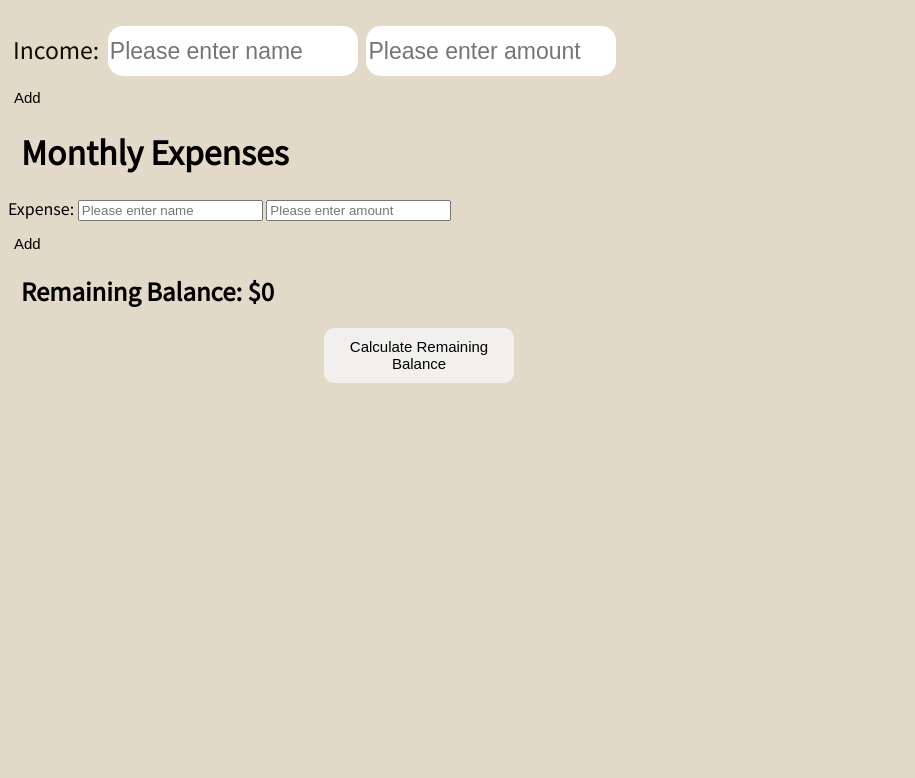
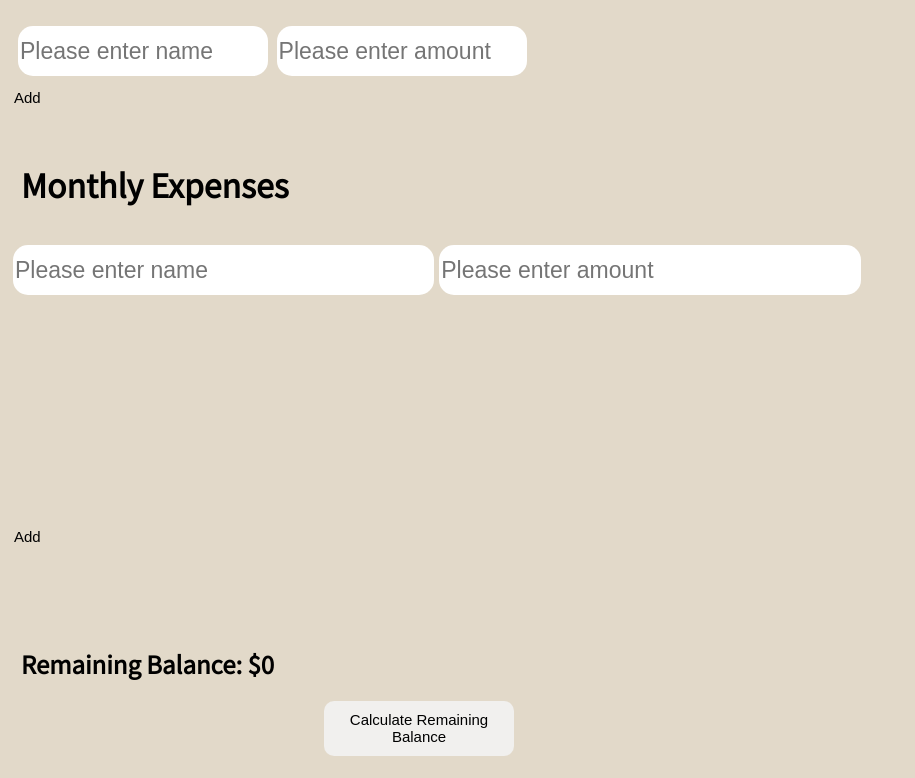
Before and after one commit to sburtenshaw93/capstone-python-project, a Flask app: page /budget in a window 1280 px wide. Shown: the part 22-800 px from the top of the page, without its empty margins (0-915 px from the left). Run offline with Flask 3, Linux system fonts and the light colour scheme; data that the repository does not hold is empty.

Commit message:
fixed bugs with the history to get the notes showing blank, and temporary fixed the budget page.

```diff
--- a/static/budget-page.css
+++ b/static/budget-page.css
@@ -8,6 +8,11 @@ input[type="number"]::-webkit-outer-spin-button {
   -webkit-appearance: none;
   margin: 0;
 }
+
+#expense-fields {
+    height: 45%;
+}
+
 .income_input {
     border-radius: 15px;
     height: 50px;
@@ -31,6 +36,20 @@ button:hover {
 }
 
 .expense_input {
+    border-radius: 15px;
+    height: 50px;
+    width: 200px;
+    font-size: 23px;
+    color: rgb(23, 20, 6);
+    border-style: hidden;
+    margin-top: 17px;
+    margin-left: 5px;
+    float: left;
+    width: 33.33%;
+
+}
+
+.new_expense_input {
     border-radius: 15px;
     height: 50px;
     width: 200px;
@@ -71,4 +90,8 @@ button:hover {
 
 .budget_text {
     margin-left: 13px;
+    margin-top: 54px;
 }
+#remaining_balance {
+    margin-top: 100px;
+}
--- a/static/index.js
+++ b/static/index.js
@@ -5,22 +5,19 @@ function deleteBudget(event) {
 }
 function addIncomeField() {
     const incomeFields = document.getElementById('income-fields');
-    const newLabel = document.createElement('label');
-    newLabel.innerHTML = 'Income:';
-    incomeFields.appendChild(newLabel)
     const newTextInput = document.createElement('input');
     newTextInput.type = 'text';
     newTextInput.name = 'new_user_input';
-    newTextInput.className = 'user_input';
+    newTextInput.className = 'income_input';
     incomeFields.appendChild(newTextInput)
     const newInput = document.createElement('input');
     newInput.type = 'number';
     newInput.name = 'new-income';
-    newInput.className = 'income-input';
+    newInput.className = 'income_input';
     incomeFields.appendChild(newInput);
     const incomeDeleteButton = document.createElement('button');
     incomeDeleteButton.name = 'income-delete-button';
-    incomeDeleteButton.className = 'delete-button';
+    incomeDeleteButton.className = 'income_button';
     incomeDeleteButton.innerHTML = "Delete"
     incomeDeleteButton.onclick=deleteIncome
     incomeFields.appendChild(incomeDeleteButton);
@@ -29,17 +26,17 @@ function addIncomeField() {
 function addExpenseField(event) {
     const expenseFields = document.getElementById('expense-fields');
     const newLabel = document.createElement('label');
-    newLabel.innerHTML = 'Expense:';
+    newLabel.innerHTML;
     expenseFields.appendChild(newLabel)
     const newExpenseTextInput = document.createElement('input');
     newExpenseTextInput.type = 'text';
     newExpenseTextInput.name = 'new_expense_user_input';
-    newExpenseTextInput.className = 'expense_user_input';
+    newExpenseTextInput.className = 'expense_input';
     expenseFields.appendChild(newExpenseTextInput)
     const newInput = document.createElement('input');
     newInput.type = 'number';
     newInput.name = 'new-expense';
-    newInput.className = 'expense-input';
+    newInput.className = 'expense_input';
     expenseFields.appendChild(newInput);
     const expenseDeleteButton = document.createElement('button');
     expenseDeleteButton.name = 'expense-delete-button';
--- a/templates/account_history.html
+++ b/templates/account_history.html
@@ -15,7 +15,7 @@
             <input class="account_information_input" type="number" name="account_number" placeholder="Plase enter account number"/>
             <input class="account_information_input" type="number" name="account_phone_number" placeholder="Enter phone number (Optional)"/>
             <input class="account_information_input" type="text" name="account_address" placeholder="Enter address (Optional)"/>
-            <textarea class="account_information_notes" type="text" name="account_notes" placeholder="Enter notes"/>
+            <textarea class="account_information_notes" name="account_notes" placeholder="Enter notes"></textarea>
             <button class="account_information_button" type="submit" name="submit_button_account_information">Save</button>
         </form>
         {% else %}
@@ -24,7 +24,7 @@
             <input class="account_information_input" type="number" name="account_number" value="{{ history_list.account_number }}" placeholder="Plase enter account number"/>
             <input class="account_information_input" type="number" name="account_phone_number" value="{{ history_list.phone_number|default('') }}" placeholder="Enter phone number (Optional)"/>
             <input class="account_information_input" type="text" name="account_address" value="{{ history_list.address|default('') }}" placeholder="Enter address (Optional)"/>
-            <textarea class="account_information_notes" type="text" name="account_notes" value="{{ history_list.notes|default('') }}" placeholder="Enter notes"></textarea>
+            <textarea class="account_information_notes" name="account_notes" placeholder="Enter notes">{{ history_list.notes|default('') }}</textarea>
             <button class="account_information_button" type="submit" name="submit_button_account_information">Save</button>
         </form>
         {% endif %}
--- a/templates/budget-page.html
+++ b/templates/budget-page.html
@@ -20,7 +20,7 @@
                 {% if budget_list | length > 0 %}
                    {% for budget in budget_list %}
                         {% if budget.type == "income" %}
-                            <h1 class="budget_text">Income</h1>
+                        <h1 class="budget_text">Income</h1>
                             <label class="income_input" for="income-loop"></label>
                             <input class="income_input" type="text" name="user_input_{{ loop.index }}" value="{{ budget.user_income_input or '' }}" placeholder="Please enter name">
                             <input class="income_input" type="number" name="income_{{ loop.index }}" class="income-input" value="{{ budget.income or '' }}" placeholder="Please enter amount">
@@ -28,7 +28,7 @@
                         {% endif %}
                    {% endfor %}
                 {% else %}
-                    <label class="income_input" for="income"> Income:</label>
+                    <label class="income_input" for="income"></label>
                     <input class="income_input" type="text" name="new_user_input" value="{{ user_input or '' }}" placeholder="Please enter name">
                     <input class="income_input" type="number" name="new-income" class="income-input" value="{{ income or '' }}" placeholder="Please enter amount">
                 {% endif %}
@@ -51,15 +51,13 @@
                         {% endif %}
                     {% endfor %}
                 {% else %}
-                    <label for="expense">Expense:</label>
-                    <input type="text" name="new_expense_user_input" value="{{ user_expense_input or '' }}" placeholder="Please enter name">
-                    <input type="number" name="new-expense" class="expense-input" value="{{ expense or '' }}" placeholder="Please enter amount">
+                    <label for="expense"></label>
+                    <input class="new_expense_input" type="text" name="new_expense_user_input" value="{{ user_expense_input or '' }}" placeholder="Please enter name">
+                    <input class="new_expense_input" type="number" name="new-expense" class="expense-input" value="{{ expense or '' }}" placeholder="Please enter amount">
 
                 {% endif %}
             </div>
-            <div id="user_input_expenses">
-                <button class="expense_button" type="button" onclick="addExpenseField()">Add</button>
-            </div>
+            <button class="expense_button" type="button" onclick="addExpenseField()">Add</button>
             <div id="remaining_balance">
                 <h2 class="budget_text">Remaining Balance: $<span id="remaining_total">{{ remaining_balance }}</span></h2>
                 <button class="calculate_button" type="submit">Calculate Remaining Balance</button>
```
